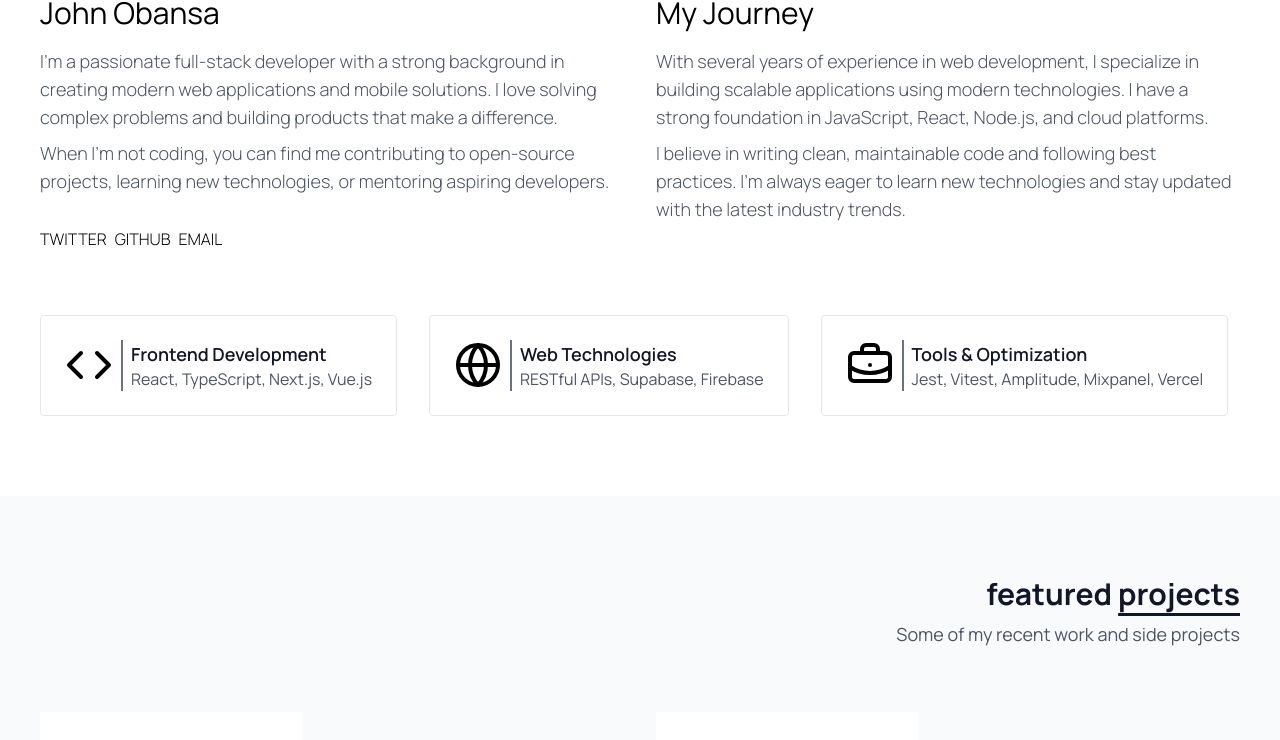
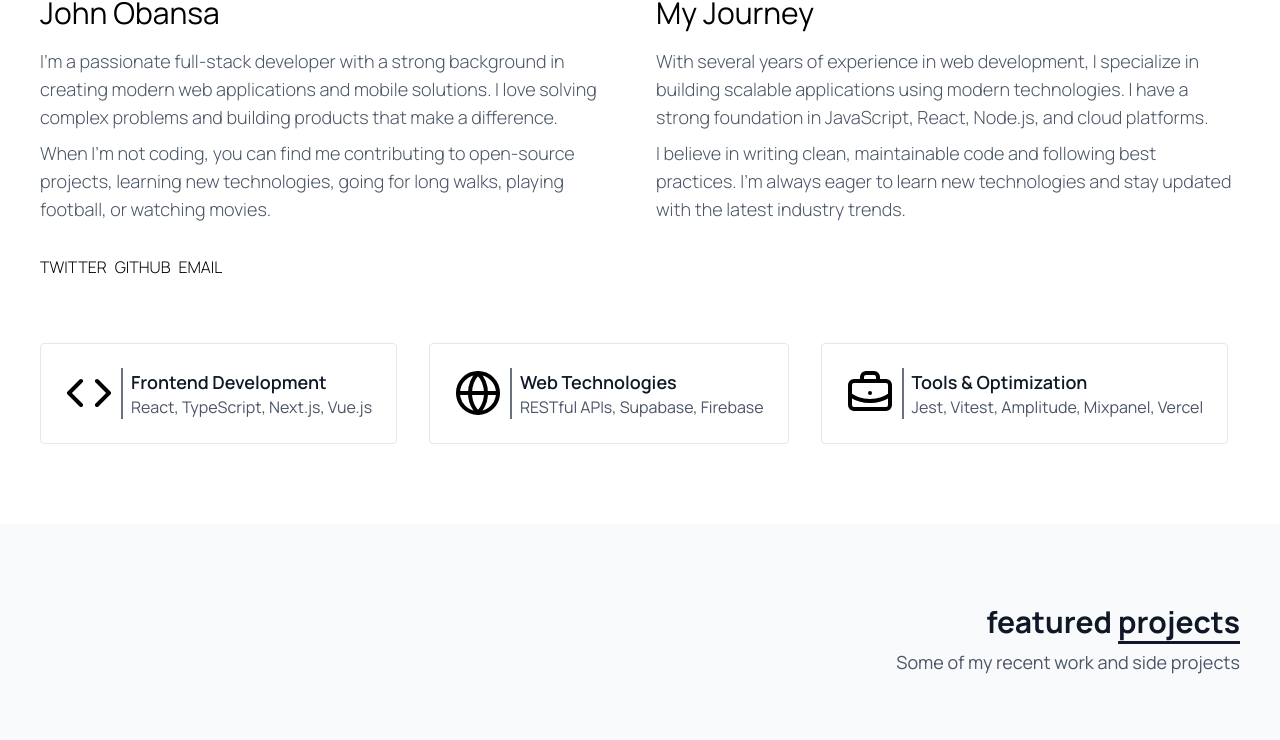
Before and after one commit to ozo-vehe/ozovehe, a Vue app: page /contact in a window 1280 px wide. Shown: the part 873-1613 px from the top of the page. Built offline with nearby package versions, Linux system fonts and the light colour scheme.

Commit message:
Update About.vue to include additional personal interests and modify Projects.vue to dynamically display project subtitles

```diff
--- a/src/components/About.vue
+++ b/src/components/About.vue
@@ -40,7 +40,8 @@ const highlights = [
               modern web applications and mobile solutions. I love solving complex problems and building products that
               make a difference.
             </p>
-            <p class="lg:text-lg text-[16px] text-gray-600 font-light"> When I'm not coding, you can find me contributing to open-source projects, learning new technologies, or mentoring aspiring developers.</p>
+            <p class="lg:text-lg text-[16px] text-gray-600 font-light"> When I'm not coding, you can find me contributing to open-source projects, learning new technologies, going for long walks, playing football, or watching movies.
+            </p>
 
             <div class="socials flex items-center gap-2 font-light mt-8">
               <a href="https://github.com/ozo-vehe" target="_blank" class="uppercase">twitter</a>
--- a/src/components/Projects.vue
+++ b/src/components/Projects.vue
@@ -33,7 +33,7 @@ import { ExternalLink, Github } from 'lucide-vue-next'
           <div class="p-6 lg:w-[55%] w-full project-details-container flex flex-col justify-between">
             <div class="project-details">
               <h3 class="text-xl font-bold text-gray-900 mb-3">
-                {{ project.title }} <span class="text-xs font-light">A treasury dashboard</span>
+                {{ project.title }} <span class="text-xs font-light">{{ project.subtitle }}</span>
               </h3>
               <div class="text-gray-600 mb-4">
                 <p class="mb-2">
```
